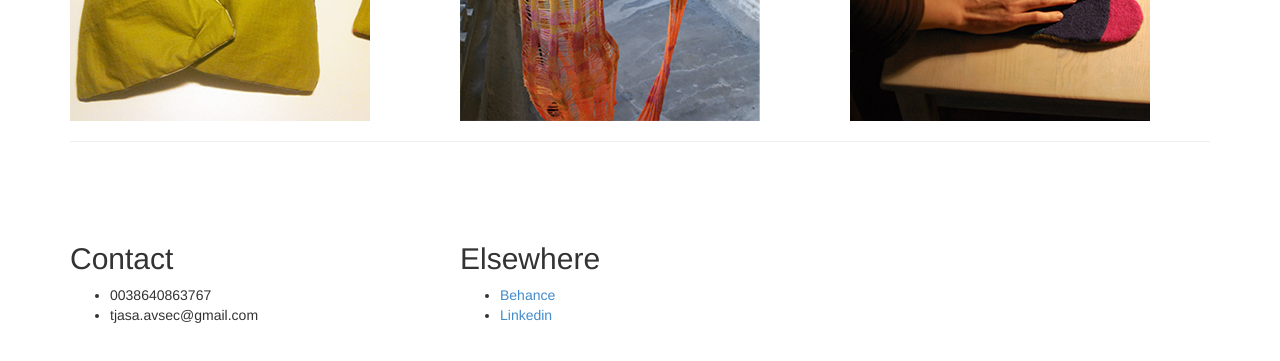
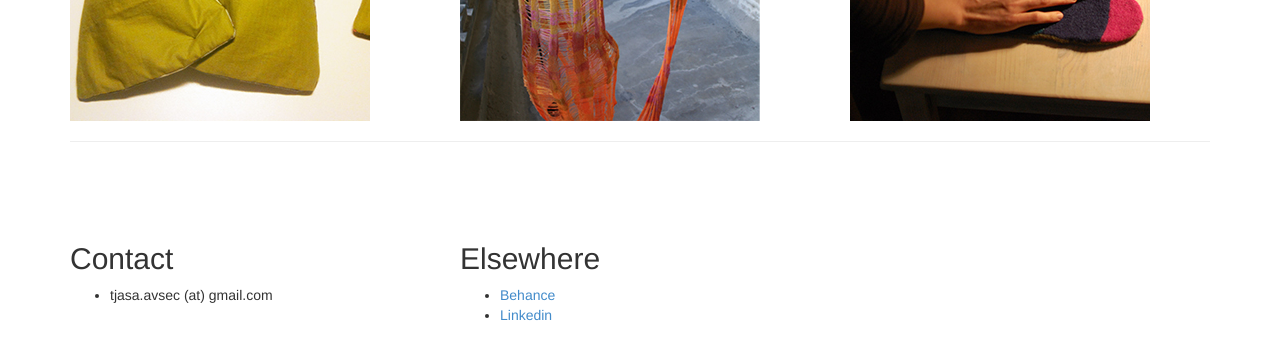
Before and after one commit to kalleaaltonen-zz/tjasaavsec.net, a plain HTML site: page index.html in a window 1280 px wide. Shown: the part 691-1052 px from the top of the page. Drawn offline with nearby package versions, Linux system fonts and the light colour scheme.

Commit message:
Update index.html

```diff
--- a/index.html
+++ b/index.html
@@ -60,8 +60,7 @@
           <div class="col-md-4">
             <h2>Contact</h2>
             <ul>
-        			<li>0038640863767</li>
-      	   		<li>tjasa.avsec@gmail.com</li>
+      	   		<li>tjasa.avsec (at) gmail.com</li>
       		  </ul>
           </div>
           <div class="col-md-4">
```
